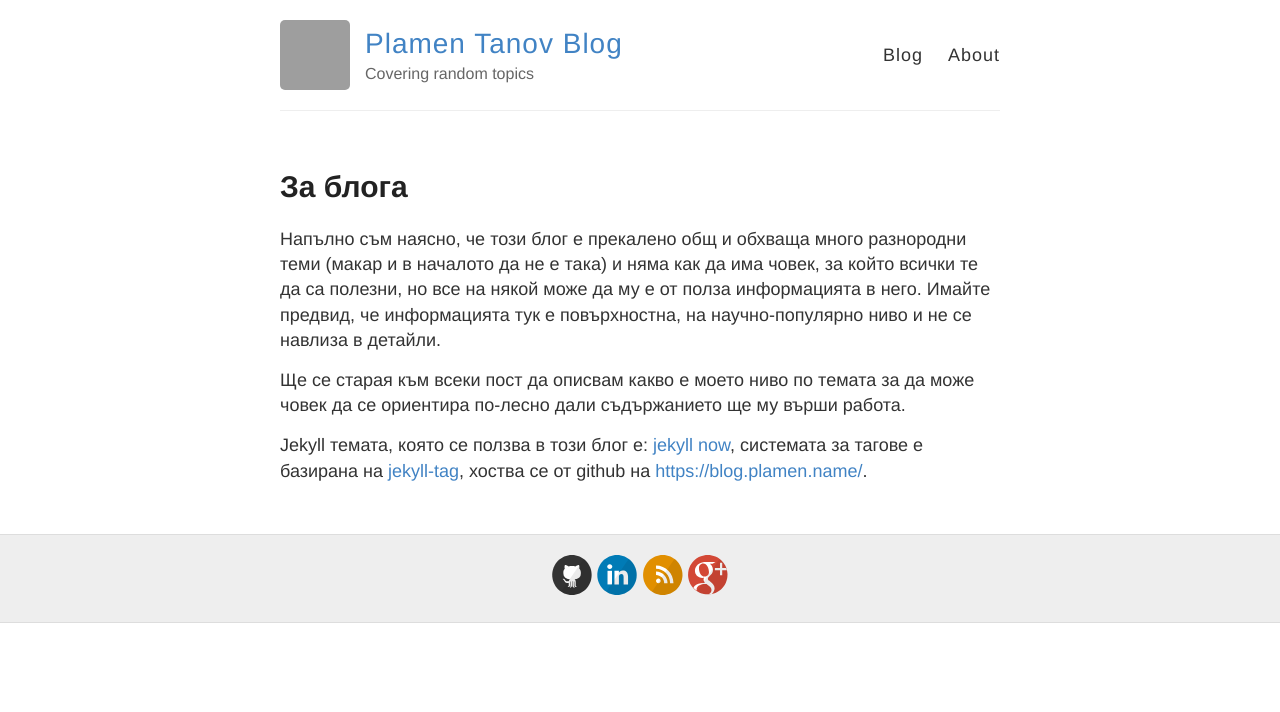
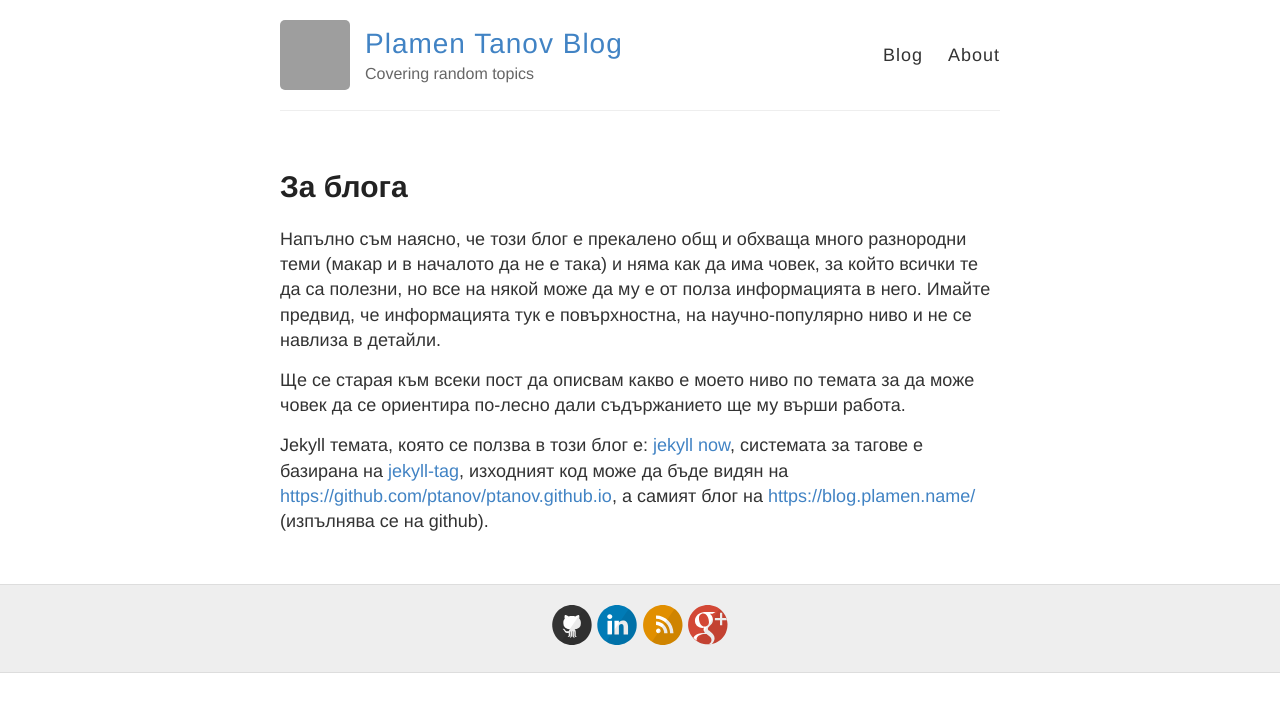
Before and after one commit to ptanov/ptanov.github.io, a Jekyll site: the page built from about.md, in a window 1280 px wide. Shown: the top 712 px of the page. Built offline with Jekyll 4.4.1, drawn with Linux system fonts in a browser that asks for light colours; grey boxes are pictures that could not be loaded.

```diff
--- a/about.md
+++ b/about.md
@@ -7,4 +7,4 @@
 
 Ще се старая към всеки пост да описвам какво е моето ниво по темата за да може човек да се ориентира по-лесно дали съдържанието ще му върши работа.
 
-Jekyll темата, която се ползва в този блог е: [jekyll now](http://www.jekyllnow.com/), системата за тагове e базирана на [jekyll-tag](http://longqian.me/2017/02/09/github-jekyll-tag/), хоства се от github на <https://blog.plamen.name/>.
+Jekyll темата, която се ползва в този блог е: [jekyll now](http://www.jekyllnow.com/), системата за тагове e базирана на [jekyll-tag](http://longqian.me/2017/02/09/github-jekyll-tag/), изходният код може да бъде видян на <https://github.com/ptanov/ptanov.github.io>, а самият блог на <https://blog.plamen.name/> (изпълнява се на github).
```
Also changed, not shown: README.md.
